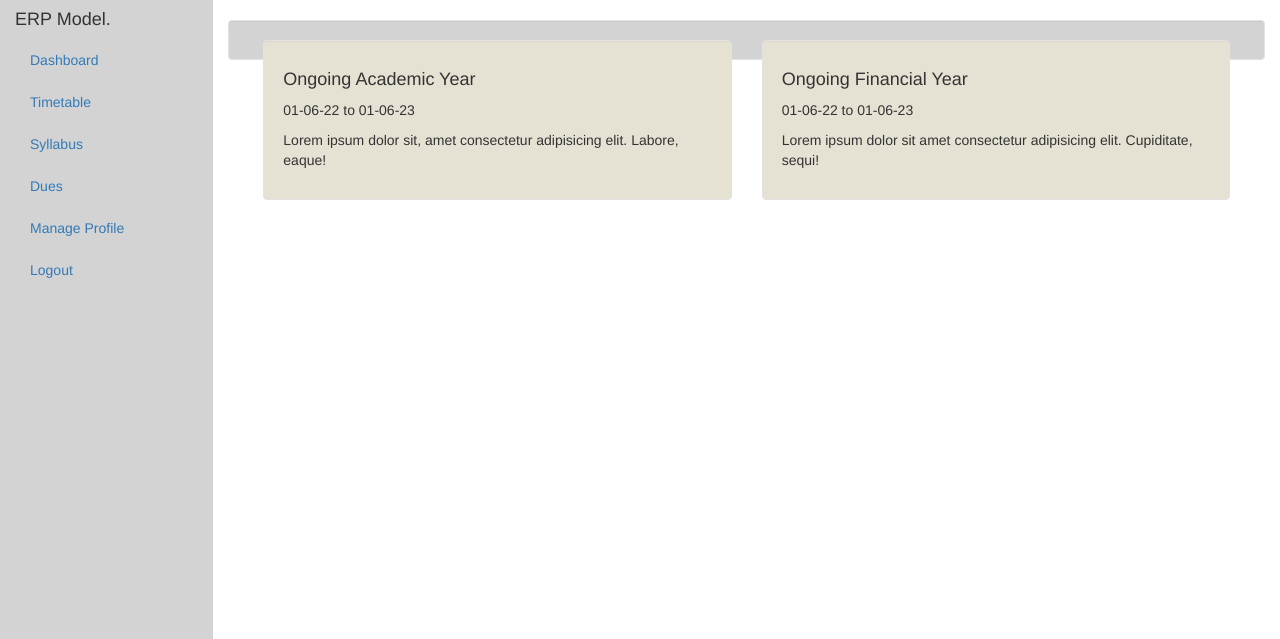
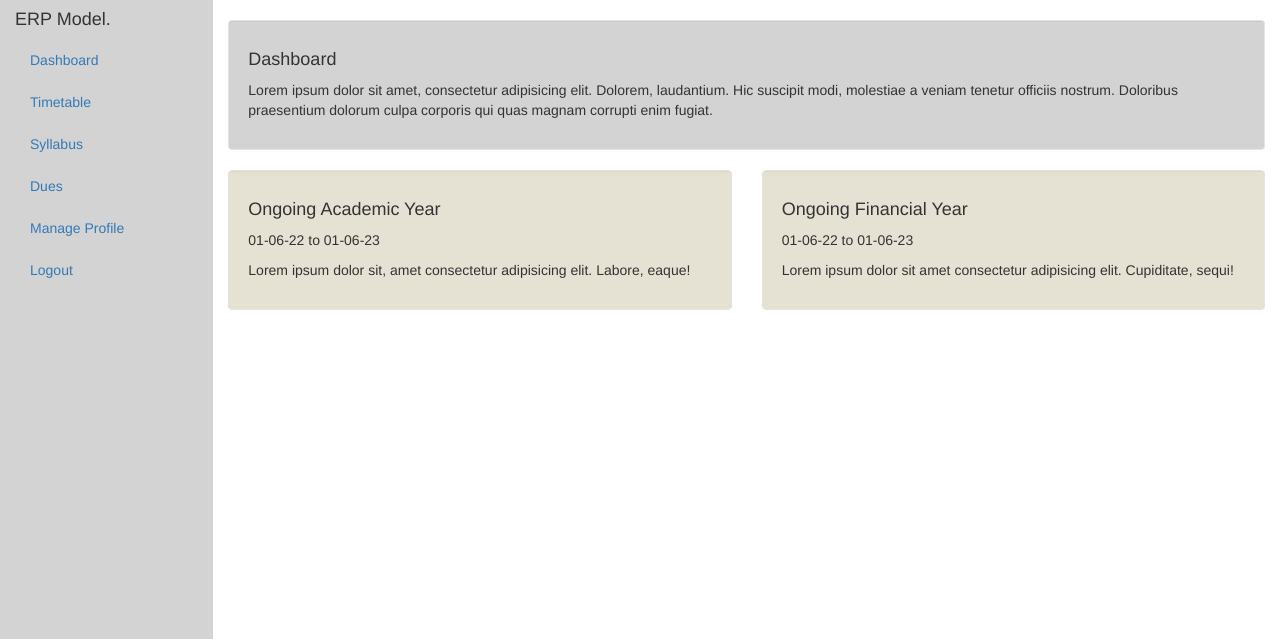
Before and after one commit to gyrodope69/school-management-website, a PHP site: page /school-management-website/student/dashboard.php in a window 1280 px wide. Shown: the top 639 px of the page. Run offline with PHP 8.4, Linux system fonts and the light colour scheme; a user stored in the database is signed in; data comes from the database, SQL or seed files in the repository; data that the repository does not hold is empty.

Commit message:
updated subject color

```diff
--- a/student/dashboard.php
+++ b/student/dashboard.php
@@ -111,7 +111,7 @@
                    alert.classList.add("hide");
                 </script>
             <?php } ?>
-                <div class="well"  style="background-color:lightgray;>
+                <div class="well"  style="background-color:lightgray;">
                     <h4>Dashboard</h4>
                     <p>Lorem ipsum dolor sit amet, consectetur adipisicing elit. Dolorem, laudantium. Hic suscipit modi, molestiae a veniam tenetur officiis nostrum. Doloribus praesentium dolorum culpa corporis qui quas magnam corrupti enim fugiat.</p>
                 </div>
@@ -191,7 +191,7 @@
 
                         echo "
                             <div class='col-sm-6'>
-                                <div class='well'>
+                                <div class='well' style='background-color:Gainsboro;'>
                                     <h4>$subject_title</h4>
                                     <p>$subject_descr</p>
                                     <p>Code : $subject_code</p>
```
